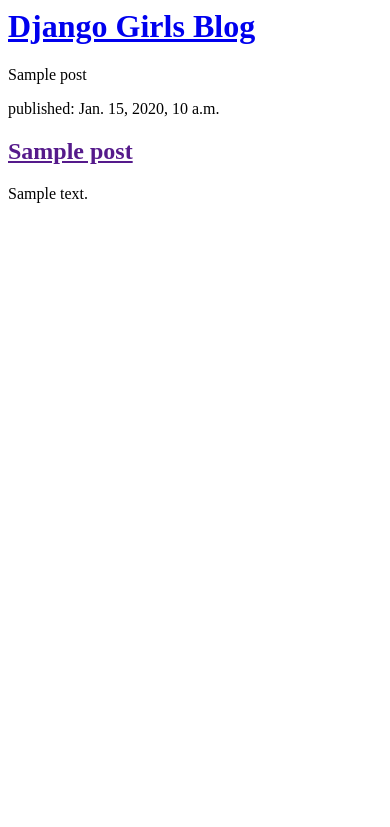
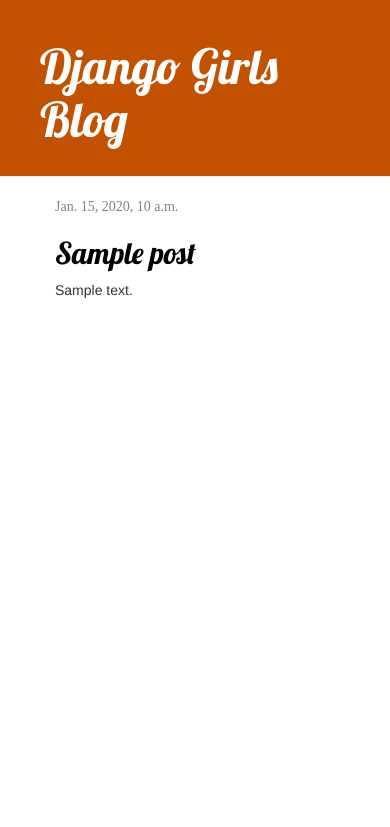
Before and after one commit to skdeepak/my-first-blog, a Django app: template blog/templates/blog/post_list.html in a window 390 px wide. Shown: the top 827 px of the page. Run offline with Django 3.2, Linux system fonts and the light colour scheme; the template is opened without the code that fills it: values that come from a table or form of the project are taken from there, others are empty; tables that the repository leaves empty hold one stand-in row (values such as "Sample post"); some libraries are stand-ins or nearby versions.

Commit message:
Added view and template for detailed blog post as well as CSS for the site.

```diff
--- /dev/null
+++ b/blog/static/css/blog.css
@@ -0,0 +1,56 @@
+/*h1 a, h2 a {
+    color: #C25100;
+    font-family: 'Lobster';
+}
+
+body {
+    padding-left: 15px;
+}
+*/
+.page-header {
+    background-color: #C25100;
+    margin-top: 0;
+    padding: 20px 20px 20px 40px;
+}
+
+.page-header h1, .page-header h1 a, .page-header h1 a:visited, .page-header h1 a:active {
+    color: #ffffff;
+    font-size: 36pt;
+    text-decoration: none;
+}
+
+.content {
+    margin-left: 40px;
+}
+
+h1, h2, h3, h4 {
+    font-family: 'Lobster', cursive;
+}
+
+.date {
+    color: #828282;
+    font-family: 'turquoise'
+}
+
+.save {
+    float: right;
+}
+
+.post-form textarea, .post-form input {
+    width: 100%;
+}
+
+.top-menu, .top-menu:hover, .top-menu:visited {
+    color: #ffffff;
+    float: right;
+    font-size: 26pt;
+    margin-right: 20px;
+}
+
+.post {
+    margin-bottom: 70px;
+}
+
+.post h2 a, .post h2 a:visited {
+    color: #000000;
+}
--- /dev/null
+++ b/blog/templates/blog/base.html
@@ -0,0 +1,27 @@
+{% load static %}
+<html>
+    <head>
+        <title>Django Girls blog</title>
+        <link rel="stylesheet" href="//maxcdn.bootstrapcdn.com/bootstrap/3.2.0/css/bootstrap.min.css">
+        <link rel="stylesheet" href="//maxcdn.bootstrapcdn.com/bootstrap/3.2.0/css/bootstrap-theme.min.css">
+        <link href='//fonts.googleapis.com/css?family=Lobster&subset=latin,latin-ext' rel='stylesheet' type='text/css'>
+        <link rel="stylesheet" href="{% static 'css/blog.css' %}">
+    </head>
+
+
+   <body>
+    <div class="page-header">
+        <h1><a href="/">Django Girls Blog</a></h1>
+    </div>
+    <div class="content container">
+        <div class="row">
+            <div class="col-md-8">
+            {% block content %}
+            {% endblock %}
+            </div>
+        </div>
+    </div>
+</body>
+
+
+</html>
--- a/blog/templates/blog/post_list.html
+++ b/blog/templates/blog/post_list.html
@@ -1,22 +1,14 @@
-<html>
-    <head>
-        <title>Django Girls blog</title>
-    </head>
-    <body>
-        <div>
-            <h1><a href="/">Django Girls Blog</a></h1>
-        </div>
+{% extends 'blog/base.html' %}
 
 
-            {{post}}
-
-
-{% for post in posts%}
-        <div>
-            <p>published: {{ post.published_date }}</p>
-            <h2><a href="">{{ post.title }}</a></h2>
-            <p>{{post.text|linebreaksbr}}</p>
-        </div>
-{%endfor%}
-    </body>
-</html>
+{% block content %}
+            {% for post in posts %}
+                <div class="post">
+                    <div class="date">
+                        {{ post.published_date }}
+                    </div>
+                    <h2><a href="{% url 'post_detail' pk=post.pk %}">{{ post.title }}</a></h2>
+                    <p>{{ post.text|linebreaksbr }}</p>
+                </div>
+            {% endfor %}
+{% endblock %}
--- a/blog/urls.py
+++ b/blog/urls.py
@@ -3,4 +3,5 @@ from . import views
 
 urlpatterns = [
     path('', views.post_list, name='post_list'),
+    path('post/<int:pk>/', views.post_detail, name='post_detail')
 ]
--- a/mysite/settings.py
+++ b/mysite/settings.py
@@ -1,11 +1,8 @@
 """
 Django settings for mysite project.
-
 Generated by 'django-admin startproject' using Django 2.0.10.
-
 For more information on this file, see
 https://docs.djangoproject.com/en/2.0/topics/settings/
-
 For the full list of settings and their values, see
 https://docs.djangoproject.com/en/2.0/ref/settings/
 """
@@ -25,7 +22,7 @@ SECRET_KEY = 'jpypudne+9os-+hn5#)_&-=b)qwut@$bil_*k2k#d170xmpl!%'
 # SECURITY WARNING: don't run with debug turned on in production!
 DEBUG = True
 
-ALLOWED_HOSTS = ['skdeepak.pythonanywhere.com']
+ALLOWED_HOSTS = [] #['skdeepak.pythonanywhere.com']
 
 
 # Application definition
```
Also changed, not shown: blog/templates/blog/post_detail.html (added, +13 -0 lines), blog/views.py (+8 -1 lines), 1 other file.
